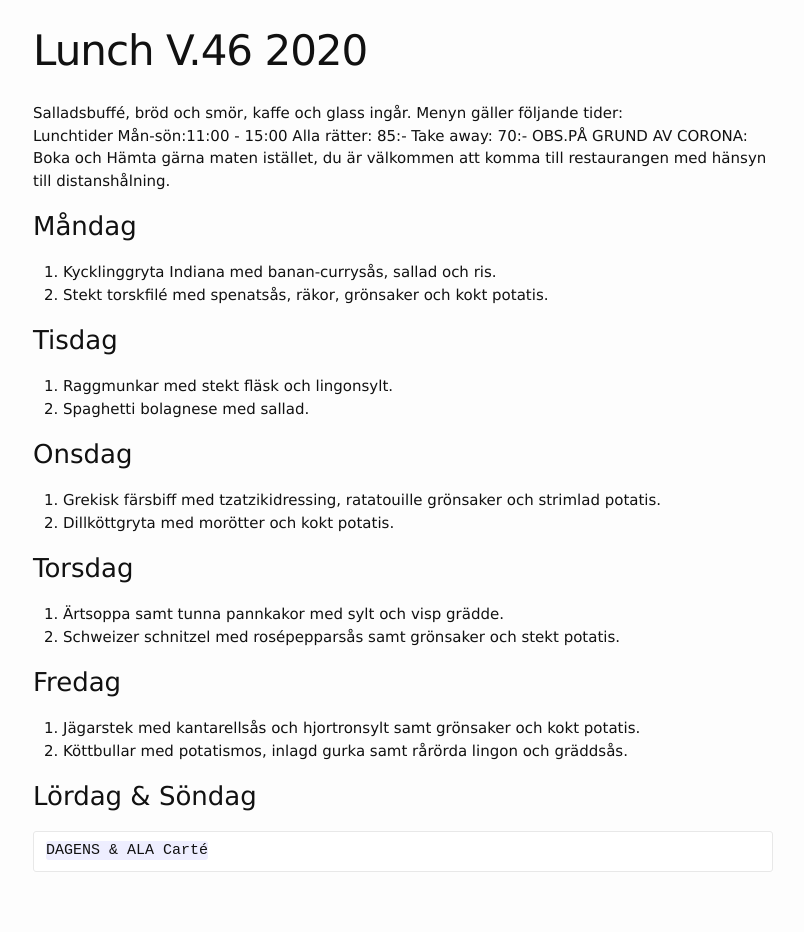
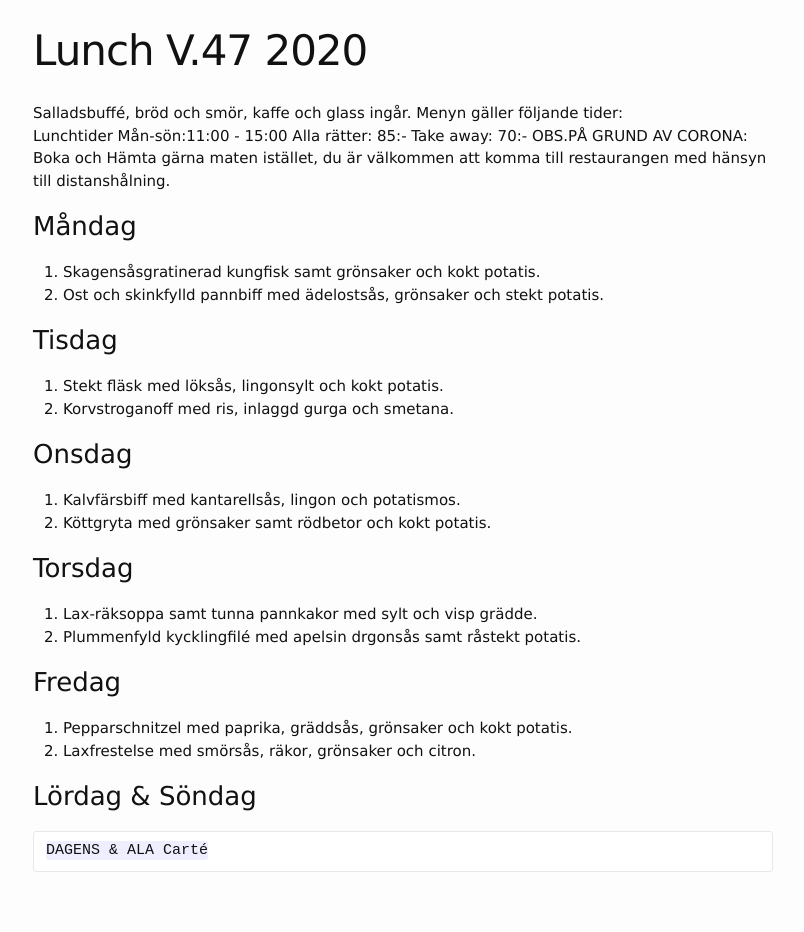
Before and after one commit to FarInn62/farinn62.github.io, a Jekyll site: the page built from lunch.md, in a window 1280 px wide. Shown: the whole page, without its empty margins (237-1041 px from the left). Built offline with Jekyll 4.4.1, drawn with Linux system fonts in a browser that asks for light colours.

Commit message:
Update lunch.md

```diff
--- a/lunch.md
+++ b/lunch.md
@@ -1,6 +1,6 @@
 ---
 layout: foodmenu
-title: Lunch V.46 2020
+title: Lunch V.47 2020
 permalink: /lunch/
 published: true
 ---
@@ -12,24 +12,24 @@ OBS.PÅ GRUND AV CORONA: Boka och Hämta gärna maten istället, du är välkomm
 
 
 ### Måndag
-1. Kycklinggryta Indiana med banan-currysås, sallad och ris.
-2. Stekt torskfilé med spenatsås, räkor, grönsaker och kokt potatis.
+1. Skagensåsgratinerad kungfisk samt grönsaker och kokt potatis.
+2. Ost och skinkfylld pannbiff med ädelostsås, grönsaker och stekt potatis.
 
 ### Tisdag
-1. Raggmunkar med stekt fläsk och lingonsylt.
-2. Spaghetti bolagnese med sallad.
+1. Stekt fläsk med löksås, lingonsylt och kokt potatis.
+2. Korvstroganoff med ris, inlaggd gurga och smetana.
 
 ### Onsdag
-1. Grekisk färsbiff med tzatzikidressing, ratatouille grönsaker och strimlad potatis.
-2. Dillköttgryta med morötter och kokt potatis.
+1. Kalvfärsbiff med kantarellsås, lingon och potatismos.
+2. Köttgryta med grönsaker samt rödbetor och kokt potatis.
 
 ### Torsdag
-1. Ärtsoppa samt tunna pannkakor med sylt och visp grädde.
-2. Schweizer schnitzel med rosépepparsås samt grönsaker och stekt potatis.
+1. Lax-räksoppa samt tunna pannkakor med sylt och visp grädde.
+2. Plummenfyld kycklingfilé med apelsin drgonsås samt råstekt potatis.
 
 ### Fredag
-1. Jägarstek med kantarellsås och hjortronsylt samt grönsaker och kokt potatis.
-2. Köttbullar med potatismos, inlagd gurka samt rårörda lingon och gräddsås.
+1. Pepparschnitzel med paprika, gräddsås, grönsaker och kokt potatis.
+2. Laxfrestelse med smörsås, räkor, grönsaker och citron.
 
 
 ### Lördag & Söndag
```
